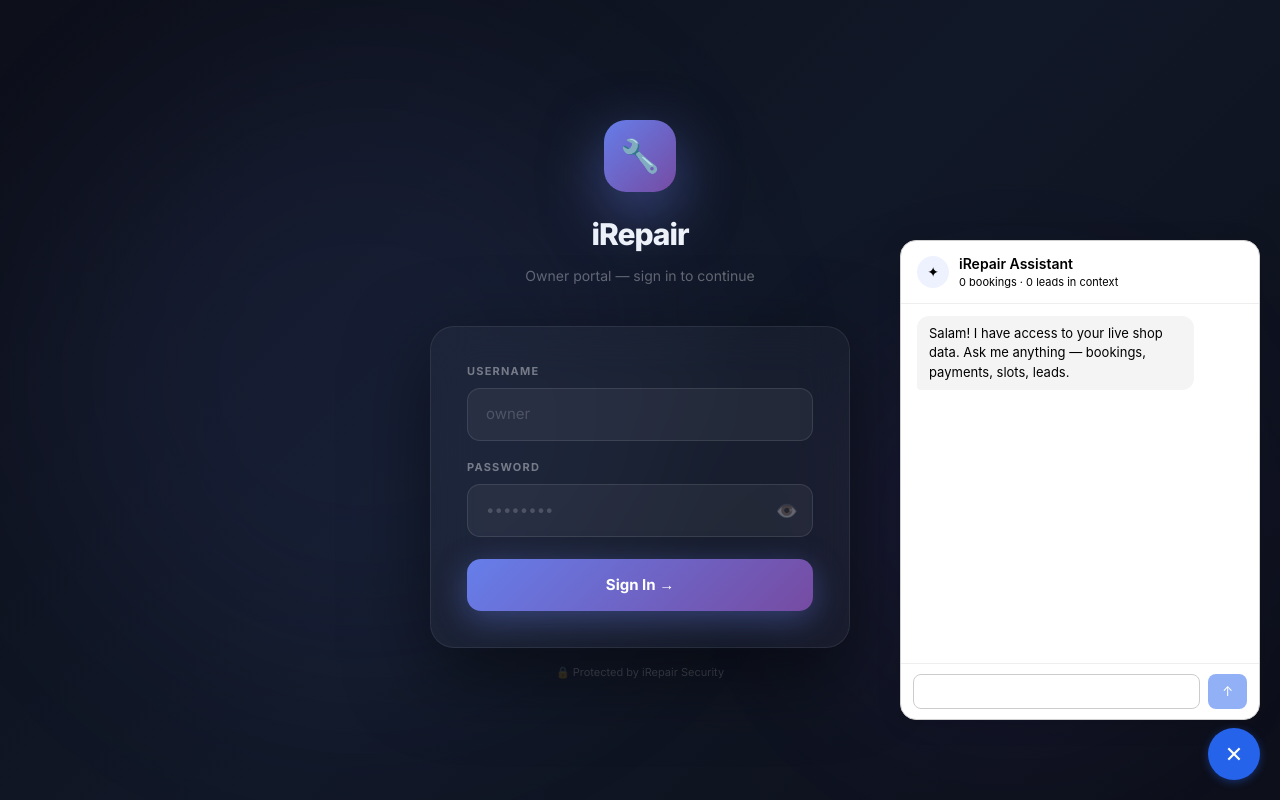
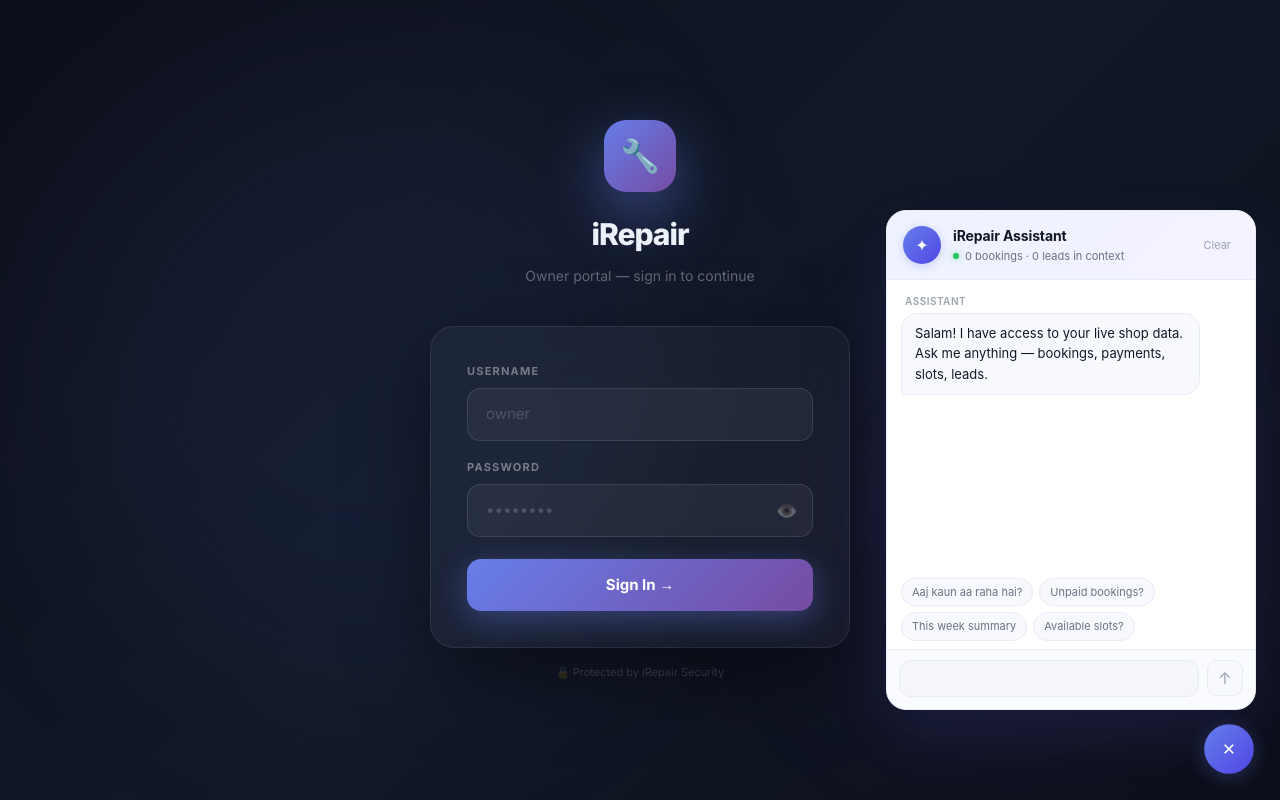
Before and after one commit to ordinaryghost22/irepair-dashboard, a React (Vite) app: page /login in a window 1280 px wide. Both pictures are taken after a click on the button "Open AI assistant". Built offline with nearby package versions, Linux system fonts and the light colour scheme.

Commit message:
premium OwnerBot redesign

```diff
--- a/src/components/OwnerBot.jsx
+++ b/src/components/OwnerBot.jsx
@@ -1,16 +1,11 @@
-// OwnerBot.jsx
-// Drop into: src/components/OwnerBot.jsx
-// This AI assistant has REAL access to your booking/slot/lead data from Zustand store.
-// It calls Groq (llama-3.3-70b-versatile) with a system prompt built from your live data.
-// Add <OwnerBot /> anywhere in your dashboard — e.g. as a floating button or sidebar panel.
-
+// OwnerBot.jsx — Premium AI Assistant with ThemeContext support
 import { useState, useRef, useEffect } from "react";
-import { useStore } from "../store/useStore"; // adjust path
+import { useStore } from "../store/useStore";
+import { useTheme } from "../context/ThemeContext";
 
 const GROQ_API_KEY = import.meta.env.VITE_GROQ_API_KEY;
 const GROQ_MODEL = "llama-3.3-70b-versatile";
 
-// Builds a context string from your live Zustand data
 function buildContext(bookings, slots, leads) {
   const today = new Date().toISOString().split("T")[0];
 
@@ -92,29 +87,41 @@ NEVER:
 ${context}
 `.trim();
 
+const QUICK_PROMPTS = [
+  "Aaj kaun aa raha hai?",
+  "Unpaid bookings?",
+  "This week summary",
+  "Available slots?",
+];
 
 export default function OwnerBot() {
+  const { theme: t } = useTheme();
   const bookings = useStore(s => s.bookings || []);
   const slots    = useStore(s => s.slots    || []);
   const leads    = useStore(s => s.leads    || []);
 
-  const [open, setOpen]       = useState(false);
+  const [open, setOpen]         = useState(false);
   const [messages, setMessages] = useState([
     { role: "assistant", content: "Salam! I have access to your live shop data. Ask me anything — bookings, payments, slots, leads." }
   ]);
-  const [input, setInput]     = useState("");
-  const [loading, setLoading] = useState(false);
-  const bottomRef             = useRef(null);
+  const [input, setInput]       = useState("");
+  const [loading, setLoading]   = useState(false);
+  const bottomRef               = useRef(null);
+  const inputRef                = useRef(null);
 
   useEffect(() => {
     bottomRef.current?.scrollIntoView({ behavior: "smooth" });
   }, [messages, loading]);
 
-  async function sendMessage() {
-    const text = input.trim();
-    if (!text || loading) return;
+  useEffect(() => {
+    if (open) setTimeout(() => inputRef.current?.focus(), 150);
+  }, [open]);
 
-    const userMsg = { role: "user", content: text };
+  async function sendMessage(text) {
+    const msg = (text || input).trim();
+    if (!msg || loading) return;
+
+    const userMsg = { role: "user", content: msg };
     setMessages(prev => [...prev, userMsg]);
     setInput("");
     setLoading(true);
@@ -149,37 +156,31 @@ export default function OwnerBot() {
     } catch (err) {
       setMessages(prev => [...prev, {
         role: "assistant",
-        content: `Error reaching AI: ${err.message}. Check your VITE_GROQ_API_KEY.`
+        content: `Error: ${err.message}. Check your VITE_GROQ_API_KEY.`
       }]);
     } finally {
       setLoading(false);
     }
   }
 
-  // ── Styles (no ThemeContext dependency for portability) ──────────────────
-  const panel = {
-    position: "fixed", bottom: 80, right: 20, zIndex: 1000,
-    width: 360, maxWidth: "calc(100vw - 40px)",
-    background: "var(--color-background-primary, #fff)",
-    border: "0.5px solid var(--color-border-secondary, #d0d0d0)",
-    borderRadius: 16, boxShadow: "0 4px 24px rgba(0,0,0,0.12)",
-    display: "flex", flexDirection: "column", overflow: "hidden",
-    height: 480,
-  };
+  const isDark = t.name === "dark";
 
   return (
     <>
-      {/* Floating Button */}
+      {/* ── Floating Button ── */}
       <button
         onClick={() => setOpen(o => !o)}
         style={{
-          position: "fixed", bottom: 20, right: 20, zIndex: 1001,
-          width: 52, height: 52, borderRadius: "50%",
-          background: "#2563EB", color: "#fff",
+          position: "fixed", bottom: 24, right: 24, zIndex: 1001,
+          width: 54, height: 54, borderRadius: "50%",
+          background: `linear-gradient(135deg, ${t.accent}, ${isDark ? "#6366f1" : "#4f46e5"})`,
+          color: "#fff",
           border: "none", cursor: "pointer",
-          fontSize: 22, display: "flex", alignItems: "center",
-          justifyContent: "center", boxShadow: "0 2px 8px rgba(37,99,235,0.4)",
-          transition: "transform 0.15s",
+          fontSize: open ? 18 : 22,
+          display: "flex", alignItems: "center", justifyContent: "center",
+          boxShadow: `0 4px 20px ${t.accentGlow}, 0 2px 8px rgba(0,0,0,0.2)`,
+          transition: "all 0.2s cubic-bezier(0.34,1.56,0.64,1)",
+          transform: open ? "scale(0.92)" : "scale(1)",
         }}
         title="AI Assistant"
         aria-label="Open AI assistant"
@@ -187,95 +188,217 @@ export default function OwnerBot() {
         {open ? "✕" : "✦"}
       </button>
 
-      {/* Chat Panel */}
+      {/* ── Chat Panel ── */}
       {open && (
-        <div style={panel}>
-          {/* Header */}
+        <div style={{
+          position: "fixed", bottom: 90, right: 24, zIndex: 1000,
+          width: 370, maxWidth: "calc(100vw - 48px)",
+          background: t.cardBg,
+          border: `1px solid ${t.border}`,
+          borderRadius: 20,
+          boxShadow: isDark
+            ? `0 24px 60px rgba(0,0,0,0.5), 0 0 0 1px ${t.border}, inset 0 1px 0 rgba(255,255,255,0.04)`
+            : `0 24px 60px rgba(99,102,241,0.12), 0 4px 16px rgba(0,0,0,0.08)`,
+          display: "flex", flexDirection: "column",
+          overflow: "hidden",
+          height: 500,
+          animation: "botSlideUp 0.25s cubic-bezier(0.34,1.56,0.64,1)",
+        }}>
+
+          {/* ── Header ── */}
           <div style={{
-            padding: "12px 16px", borderBottom: "0.5px solid var(--color-border-tertiary, #eee)",
-            display: "flex", alignItems: "center", gap: 10,
+            padding: "14px 16px",
+            background: isDark
+              ? `linear-gradient(135deg, #1a1f35 0%, #151929 100%)`
+              : `linear-gradient(135deg, #eef2ff 0%, #f5f3ff 100%)`,
+            borderBottom: `1px solid ${t.border}`,
+            display: "flex", alignItems: "center", gap: 12,
           }}>
+            {/* Avatar */}
             <div style={{
-              width: 32, height: 32, borderRadius: "50%",
-              background: "#EEF2FF", display: "flex", alignItems: "center",
-              justifyContent: "center", fontSize: 14,
+              width: 38, height: 38, borderRadius: "50%",
+              background: `linear-gradient(135deg, ${t.accent}, ${isDark ? "#6366f1" : "#4f46e5"})`,
+              display: "flex", alignItems: "center", justifyContent: "center",
+              fontSize: 16, color: "#fff",
+              boxShadow: `0 2px 8px ${t.accentGlow}`,
+              flexShrink: 0,
             }}>✦</div>
-            <div>
-              <p style={{ margin: 0, fontWeight: 600, fontSize: 14, color: "var(--color-text-primary)" }}>
+
+            <div style={{ flex: 1, minWidth: 0 }}>
+              <p style={{
+                margin: 0, fontWeight: 700, fontSize: 14,
+                color: t.textPrimary, letterSpacing: "-0.01em",
+              }}>
                 iRepair Assistant
               </p>
-              <p style={{ margin: 0, fontSize: 11, color: "var(--color-text-secondary)" }}>
-                {bookings.length} bookings · {leads.length} leads in context
-              </p>
+              <div style={{ display: "flex", alignItems: "center", gap: 6, marginTop: 2 }}>
+                <span style={{
+                  width: 6, height: 6, borderRadius: "50%",
+                  background: "#22c55e",
+                  boxShadow: "0 0 6px rgba(34,197,94,0.6)",
+                  display: "inline-block",
+                }} />
+                <p style={{
+                  margin: 0, fontSize: 11, color: t.textSecondary,
+                }}>
+                  {bookings.length} bookings · {leads.length} leads in context
+                </p>
+              </div>
             </div>
+
+            {/* Clear chat button */}
+            <button
+              onClick={() => setMessages([{ role: "assistant", content: "Salam! I have access to your live shop data. Ask me anything — bookings, payments, slots, leads." }])}
+              style={{
+                background: "none", border: "none", cursor: "pointer",
+                color: t.textMuted, fontSize: 11, padding: "4px 8px",
+                borderRadius: 6, transition: "all 0.15s",
+              }}
+              title="Clear chat"
+            >
+              Clear
+            </button>
           </div>
 
-          {/* Messages */}
+          {/* ── Messages ── */}
           <div style={{
-            flex: 1, overflowY: "auto", padding: "12px 16px",
+            flex: 1, overflowY: "auto", padding: "14px 14px 8px",
             display: "flex", flexDirection: "column", gap: 10,
+            scrollbarWidth: "thin",
+            scrollbarColor: `${t.border} transparent`,
           }}>
             {messages.map((m, i) => (
               <div key={i} style={{
                 alignSelf: m.role === "user" ? "flex-end" : "flex-start",
-                maxWidth: "85%",
+                maxWidth: "88%",
+                animation: "msgFadeIn 0.2s ease",
               }}>
+                {m.role === "assistant" && i === 0 && (
+                  <p style={{
+                    margin: "0 0 4px 4px", fontSize: 10,
+                    color: t.textMuted, fontWeight: 600,
+                    letterSpacing: "0.05em", textTransform: "uppercase",
+                  }}>Assistant</p>
+                )}
                 <div style={{
-                  padding: "8px 12px",
-                  background: m.role === "user" ? "#2563EB" : "var(--color-background-secondary, #f4f4f4)",
-                  color: m.role === "user" ? "#fff" : "var(--color-text-primary)",
+                  padding: "9px 13px",
+                  background: m.role === "user"
+                    ? `linear-gradient(135deg, ${t.accent}, ${isDark ? "#6366f1" : "#4f46e5"})`
+                    : t.cardBg2,
+                  color: m.role === "user" ? "#fff" : t.textPrimary,
                   borderRadius: m.role === "user"
-                    ? "12px 12px 4px 12px"
-                    : "12px 12px 12px 4px",
-                  fontSize: 13, lineHeight: 1.5,
+                    ? "16px 16px 4px 16px"
+                    : "16px 16px 16px 4px",
+                  fontSize: 13, lineHeight: 1.6,
                   whiteSpace: "pre-wrap",
+                  border: m.role === "user" ? "none" : `1px solid ${t.border}`,
+                  boxShadow: m.role === "user"
+                    ? `0 2px 12px ${t.accentGlow}`
+                    : "none",
                 }}>
                   {m.content}
                 </div>
               </div>
             ))}
+
+            {/* Typing indicator */}
             {loading && (
               <div style={{ alignSelf: "flex-start" }}>
                 <div style={{
-                  padding: "8px 14px",
-                  background: "var(--color-background-secondary, #f4f4f4)",
-                  borderRadius: "12px 12px 12px 4px",
-                  fontSize: 13, color: "var(--color-text-secondary)",
+                  padding: "10px 16px",
+                  background: t.cardBg2,
+                  border: `1px solid ${t.border}`,
+                  borderRadius: "16px 16px 16px 4px",
+                  display: "flex", gap: 5, alignItems: "center",
                 }}>
-                  Thinking…
+                  {[0, 1, 2].map(i => (
+                    <span key={i} style={{
+                      width: 6, height: 6, borderRadius: "50%",
+                      background: t.accent,
+                      display: "inline-block",
+                      animation: `typingDot 1.2s ease-in-out ${i * 0.2}s infinite`,
+                    }} />
+                  ))}
                 </div>
               </div>
             )}
             <div ref={bottomRef} />
           </div>
 
-          {/* Input */}
+          {/* ── Quick Prompts ── */}
+          {messages.length <= 1 && (
+            <div style={{
+              padding: "6px 14px 8px",
+              display: "flex", gap: 6, flexWrap: "wrap",
+            }}>
+              {QUICK_PROMPTS.map((q, i) => (
+                <button
+                  key={i}
+                  onClick={() => sendMessage(q)}
+                  style={{
+                    padding: "5px 10px",
+                    background: t.cardBg2,
+                    border: `1px solid ${t.border}`,
+                    borderRadius: 20,
+                    fontSize: 11, color: t.textSecondary,
+                    cursor: "pointer", transition: "all 0.15s",
+                    whiteSpace: "nowrap",
+                  }}
+                  onMouseEnter={e => {
+                    e.target.style.borderColor = t.accent;
+                    e.target.style.color = t.accent;
+                  }}
+                  onMouseLeave={e => {
+                    e.target.style.borderColor = t.border;
+                    e.target.style.color = t.textSecondary;
+                  }}
+                >
+                  {q}
+                </button>
+              ))}
+            </div>
+          )}
+
+          {/* ── Input ── */}
           <div style={{
-            padding: "10px 12px",
-            borderTop: "0.5px solid var(--color-border-tertiary, #eee)",
-            display: "flex", gap: 8,
+            padding: "10px 12px 12px",
+            borderTop: `1px solid ${t.border}`,
+            display: "flex", gap: 8, alignItems: "center",
+            background: isDark ? t.cardBg : "#fafbff",
           }}>
             <input
+              ref={inputRef}
               value={input}
               onChange={e => setInput(e.target.value)}
               onKeyDown={e => e.key === "Enter" && !e.shiftKey && sendMessage()}
-              placeholder="Ask about bookings, payments, slots…"
+              placeholder="Bookings, payments, slots pocho…"
               disabled={loading}
               style={{
-                flex: 1, border: "0.5px solid var(--color-border-secondary, #ccc)",
-                borderRadius: 8, padding: "7px 10px",
-                fontSize: 13, background: "var(--color-background-primary)",
-                color: "var(--color-text-primary)", outline: "none",
+                flex: 1,
+                border: `1px solid ${input ? t.accent : t.border}`,
+                borderRadius: 12, padding: "8px 12px",
+                fontSize: 13,
+                background: t.inputBg,
+                color: t.textPrimary,
+                outline: "none",
+                transition: "border-color 0.15s",
               }}
             />
             <button
-              onClick={sendMessage}
+              onClick={() => sendMessage()}
               disabled={loading || !input.trim()}
               style={{
-                padding: "7px 14px", background: "#2563EB", color: "#fff",
-                border: "none", borderRadius: 8, fontSize: 13,
-                cursor: loading ? "wait" : "pointer",
-                opacity: (!input.trim() || loading) ? 0.5 : 1,
+                width: 36, height: 36, flexShrink: 0,
+                background: input.trim() && !loading
+                  ? `linear-gradient(135deg, ${t.accent}, ${isDark ? "#6366f1" : "#4f46e5"})`
+                  : t.cardBg2,
+                color: input.trim() && !loading ? "#fff" : t.textMuted,
+                border: `1px solid ${input.trim() && !loading ? "transparent" : t.border}`,
+                borderRadius: 10, fontSize: 16,
+                cursor: loading ? "wait" : input.trim() ? "pointer" : "default",
+                transition: "all 0.15s",
+                display: "flex", alignItems: "center", justifyContent: "center",
+                boxShadow: input.trim() && !loading ? `0 2px 8px ${t.accentGlow}` : "none",
               }}
             >
               ↑
@@ -283,14 +406,22 @@ export default function OwnerBot() {
           </div>
         </div>
       )}
+
+      {/* ── Keyframe Animations ── */}
+      <style>{`
+        @keyframes botSlideUp {
+          from { opacity: 0; transform: translateY(16px) scale(0.97); }
+          to   { opacity: 1; transform: translateY(0) scale(1); }
+        }
+        @keyframes msgFadeIn {
+          from { opacity: 0; transform: translateY(6px); }
+          to   { opacity: 1; transform: translateY(0); }
+        }
+        @keyframes typingDot {
+          0%, 60%, 100% { transform: translateY(0); opacity: 0.4; }
+          30%            { transform: translateY(-4px); opacity: 1; }
+        }
+      `}</style>
     </>
   );
 }
-
-// ─── SAMPLE QUESTIONS TO ASK ──────────────────────────────────────────────────
-// "How many unpaid bookings do I have?"
-// "Who is coming in tomorrow?"
-// "What slots are available this week?"
-// "Which device is booked most often?"
-// "Show me leads from the last 5 days"
-// "Total bookings this month?"
```
